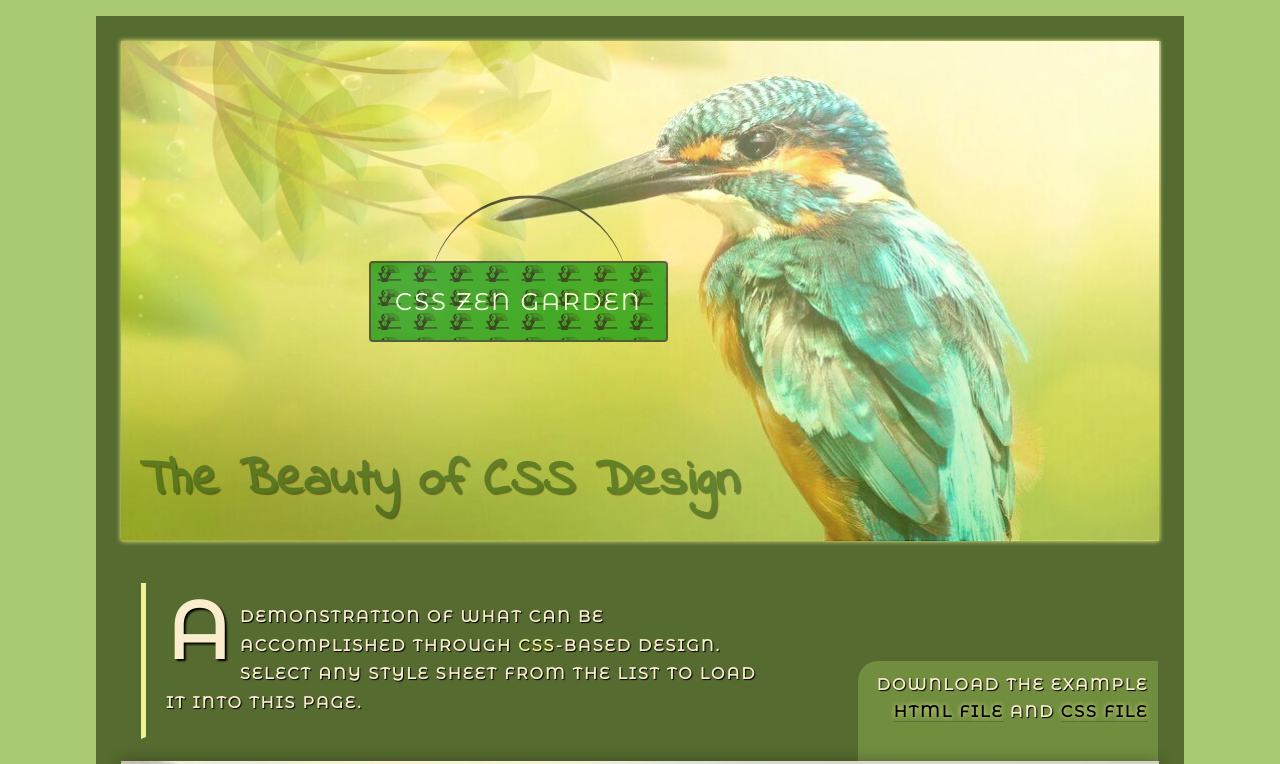
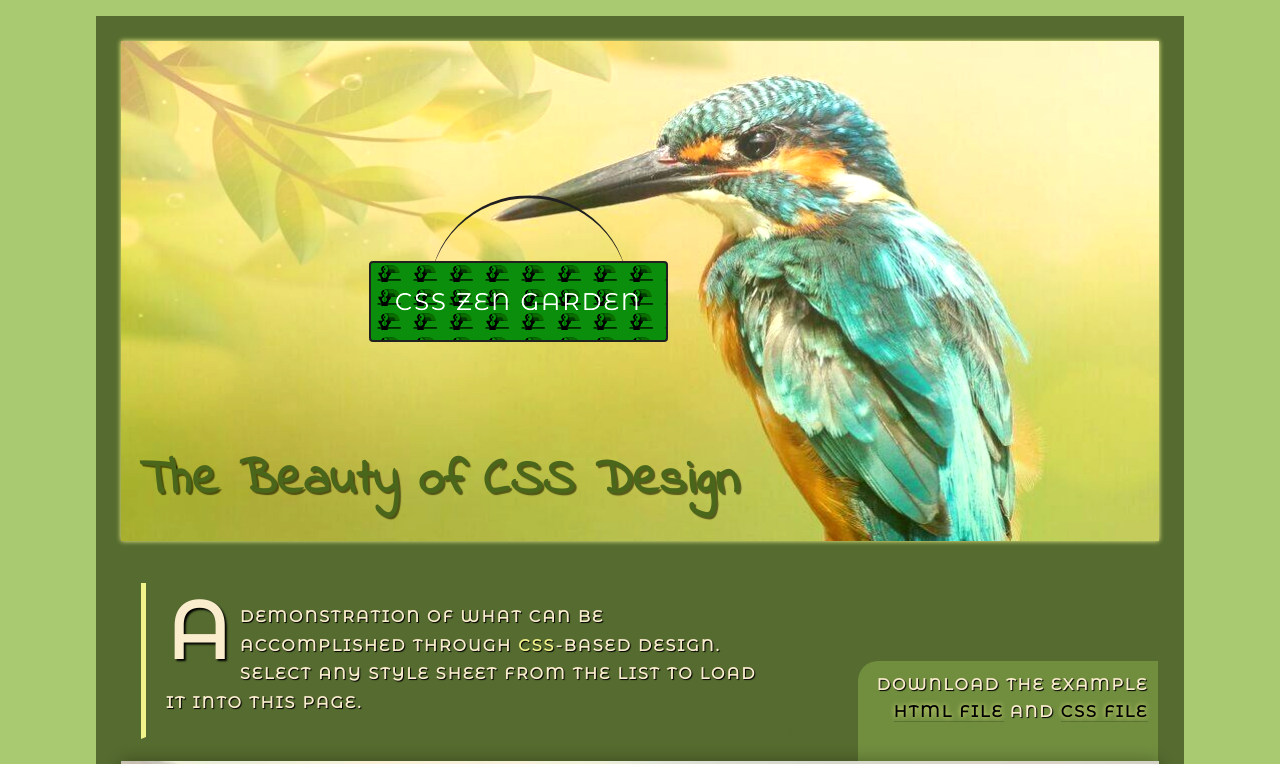
Before and after one commit to DenzilMuseruka/group03-zen-garden, a plain HTML site: page index.html in a window 1280 px wide. Shown: the top 764 px of the page. Drawn offline with Linux system fonts and the light colour scheme.

Commit message:
deleted extra img

```diff
--- a/style.scss
+++ b/style.scss
@@ -116,22 +116,6 @@ html {
 
   section {
     position: relative;
-  }
-
-
-  //Bird background fade img
-  section::before {
-    content: "";
-    background-image: url(assets/back.jpg);
-    background-repeat: no-repeat;
-    background-size: cover;
-    background-position: center;
-    position: absolute;
-    max-width: 100%;
-    width: 65rem;
-    height: 31.2rem;
-    z-index: 1;
-    opacity: 30%;
   }
 
 
```
Also changed, not shown: style.css, 1 other file.
